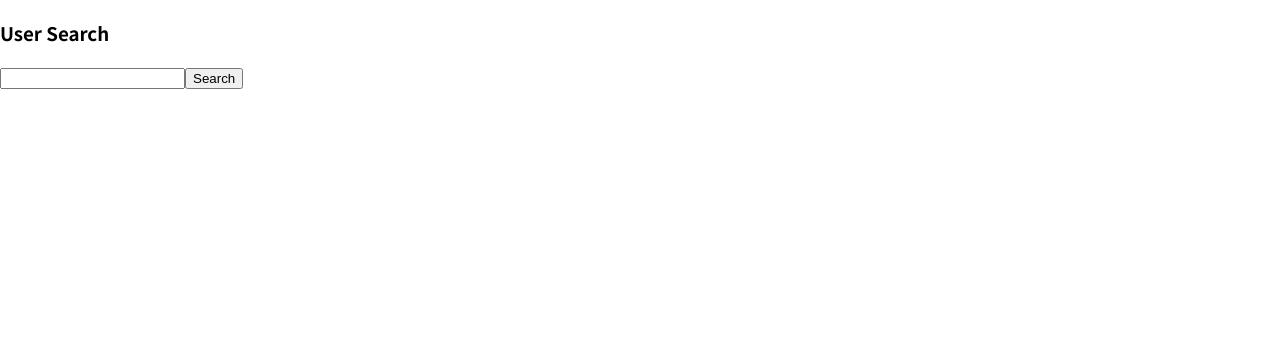
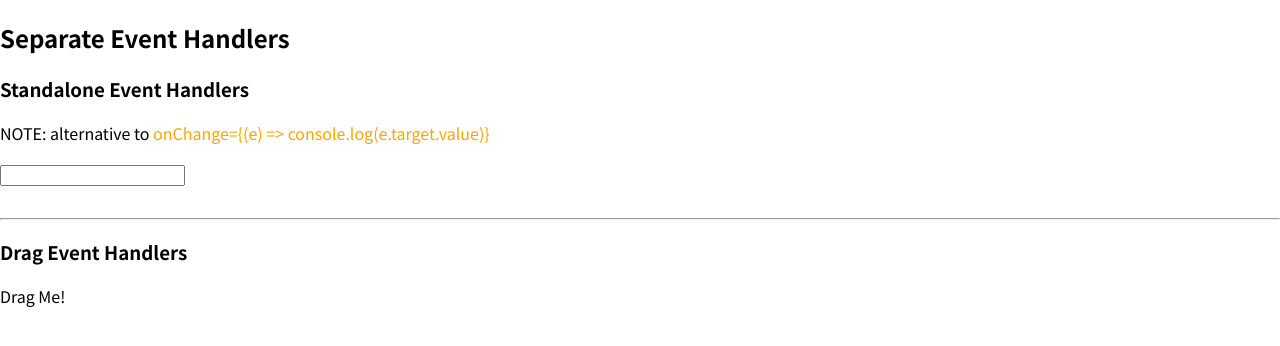
Before and after one commit to kimiberi/react18-typescript, a React (Create React App) app: page / in a window 1280 px wide. Shown: the top 346 px of the page. Built offline with nearby package versions, Linux system fonts and the light colour scheme; the HTML template or start-up script is replaced by a standard one.

Commit message:
Event Handler Separate

```diff
--- a/src/App.tsx
+++ b/src/App.tsx
@@ -1,10 +1,10 @@
 import React from 'react'
-import UserSearch from './state/2 UserSearch'
+import EventComponent from './events/EventComponent'
 
 const App = () => {
   return (
     <>
-      <UserSearch />
+      <EventComponent />
     </>
   )
 }
--- /dev/null
+++ b/src/events/EventComponent.tsx
@@ -0,0 +1,33 @@
+import React from 'react'
+
+const EventComponent: React.FC = () => {
+
+    // NOTE: you get this 'React.ChangeEvent<HTMLInputElement>' when you hover 'onChange'
+    // you may search other Event Handler by clicking Event like 'ChangeEvent or DragEvent' and you will be redirect to 'index.d.ts'
+    const onChangeEvent = (e: React.ChangeEvent<HTMLInputElement>) => {
+        console.log(e.target.value);
+    };
+
+    // NOTE: you get this 'React.DragEvent<HTMLDivElement>' when you hover 'onDragStart'
+    const onDragStartEvent = (e: React.DragEvent<HTMLDivElement>) => {
+        console.log(e);
+    };
+
+    return (
+        <>
+            <h2>Separate Event Handlers</h2>
+
+            <h3>Standalone Event Handlers</h3>
+            <p>NOTE: alternative to <span style={{ color: 'orange' }}>{`onChange={(e) => console.log(e.target.value)}`}</span></p>
+            <input onChange={onChangeEvent} />
+
+            <br /><br /><hr />
+
+            <h3>Drag Event Handlers</h3>
+            <div draggable onDragStart={onDragStartEvent}>Drag Me!</div>
+
+        </>
+    )
+}
+
+export default EventComponent
```
